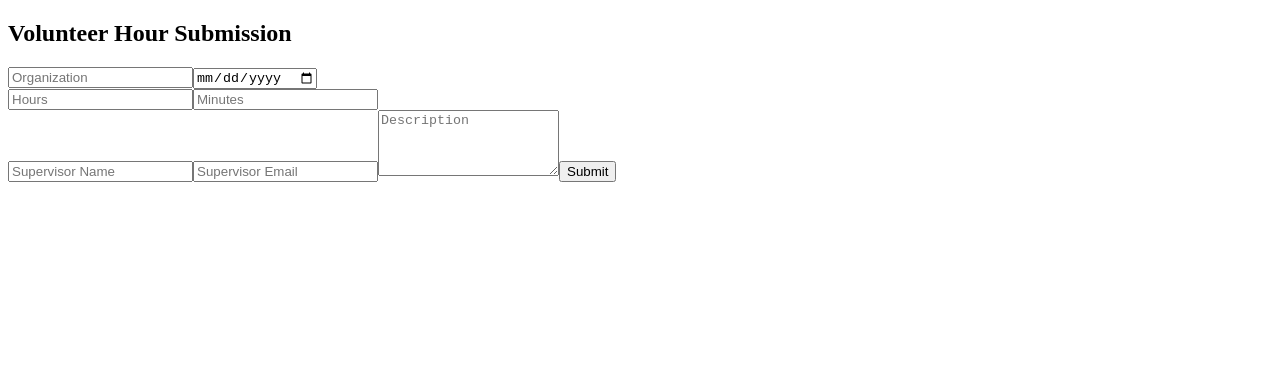
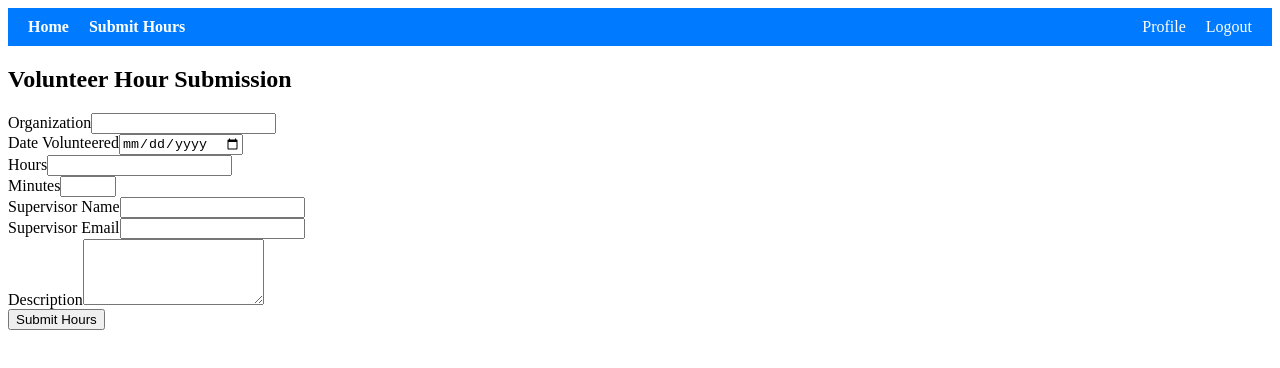
Before and after one commit to alexlehner3868/StudentVolunteerHoursManager-CloudProject, a React (Create React App) app in the folder frontend/: page /submit-hours in a window 1280 px wide. Shown: the top 368 px of the page. Built offline with nearby package versions, Linux system fonts and the light colour scheme.

Commit message:
Added two dashboards viewable from different users and Navbar

```diff
--- a/frontend/src/App.js
+++ b/frontend/src/App.js
@@ -1,12 +1,17 @@
 import React from 'react';
-import { BrowserRouter as Router, Routes, Route } from 'react-router-dom';
+import { BrowserRouter as Router, Routes, Route, Navigate } from 'react-router-dom';
+import Dashboard from './components/Dashboard';
 import SubmissionForm from './components/SubmissionForm';
+
+// Hardcode user type for now
+const userType = 'student'; // or 'counsellor'
 
 function App() {
   return (
     <Router>
       <Routes>
-        <Route path="/" element={<div><h1>Hello! Frontend is working. v2</h1></div>} />
+        <Route path="/" element={<Navigate to="/dashboard" replace />} />
+        <Route path="/dashboard" element={<Dashboard userType={userType} />} />
         <Route path="/submit-hours" element={<SubmissionForm />} />
       </Routes>
     </Router>
--- /dev/null
+++ b/frontend/src/components/Dashboard.js
@@ -0,0 +1,28 @@
+import React from 'react';
+import NavBar from './NavBar';
+
+function Dashboard({ userType }) {
+  const isStudent = userType === 'student';
+
+  return (
+    <div>
+      <NavBar userType={userType} />
+
+      <div style={{ padding: '20px' }}>
+        {isStudent ? (
+          <>
+            <h1>Student Dashboard</h1>
+            <p>Welcome, student! Here you can track your volunteer hours and submit new ones.</p>
+          </>
+        ) : (
+          <>
+            <h1>Guidance Counsellor Dashboard</h1>
+            <p>Welcome, counsellor! Review student submissions and manage records here.</p>
+          </>
+        )}
+      </div>
+    </div>
+  );
+}
+
+export default Dashboard;
--- /dev/null
+++ b/frontend/src/components/NavBar.js
@@ -0,0 +1,60 @@
+import React from 'react';
+import { Link } from 'react-router-dom';
+
+function NavBar({ userType }) {
+  const isStudent = userType === 'student';
+
+  const navStyle = {
+    backgroundColor: isStudent ? '#007bff' : '#6f42c1',
+    color: 'white',
+    display: 'flex',
+    justifyContent: 'space-between',
+    alignItems: 'center',
+    padding: '10px 20px',
+  };
+
+  const leftLinks = isStudent
+    ? [
+        { label: 'Home', path: '/dashboard' },
+        { label: 'Submit Hours', path: '/submit-hours' },
+      ]
+    : [
+        { label: 'Home', path: '/dashboard' },
+        { label: 'Review', path: '/review' },
+      ];
+
+  const rightLinks = [
+    { label: 'Profile', path: '/profile' },
+    { label: 'Logout', path: '/logout' },
+  ];
+
+  return (
+    <nav style={navStyle}>
+      <div style={{ display: 'flex', gap: '20px' }}>
+        {leftLinks.map(link => (
+          <Link
+            key={link.path}
+            to={link.path}
+            style={{ color: 'white', textDecoration: 'none', fontWeight: 'bold' }}
+          >
+            {link.label}
+          </Link>
+        ))}
+      </div>
+
+      <div style={{ display: 'flex', gap: '20px' }}>
+        {rightLinks.map(link => (
+          <Link
+            key={link.path}
+            to={link.path}
+            style={{ color: 'white', textDecoration: 'none' }}
+          >
+            {link.label}
+          </Link>
+        ))}
+      </div>
+    </nav>
+  );
+}
+
+export default NavBar;
--- a/frontend/src/components/SubmissionForm.js
+++ b/frontend/src/components/SubmissionForm.js
@@ -1,4 +1,5 @@
 import React, { useState } from "react";
+import NavBar from "./NavBar";
 
 const VolunteerSubmissionForm = () => {
   const [formData, setFormData] = useState({
@@ -12,6 +13,7 @@ const VolunteerSubmissionForm = () => {
   });
 
   const [message, setMessage] = useState("");
+  const [isSubmitting, setIsSubmitting] = useState(false);
 
   const handleChange = (e) => {
     const { name, value } = e.target;
@@ -21,6 +23,7 @@ const VolunteerSubmissionForm = () => {
   const handleSubmit = async (e) => {
     e.preventDefault();
     setMessage("");
+    setIsSubmitting(true);
 
     try {
       const res = await fetch("/api/submit-hours", {
@@ -47,91 +50,151 @@ const VolunteerSubmissionForm = () => {
     } catch (err) {
       console.error(err);
       setMessage("❌ Network error submitting form.");
+    } finally {
+      setIsSubmitting(false);
     }
   };
 
   return (
-    <div className="max-w-md mx-auto mt-10 bg-white shadow-lg rounded-xl p-6 border border-gray-200">
-      <h2 className="text-2xl font-semibold mb-4 text-center text-gray-800">
+    <div className="min-h-screen bg-gray-50">
+      {/* ✅ Student NavBar at top */}
+      <NavBar userType="student" />
+
+      <div className="flex justify-center items-start pt-10">
+        <div className="w-full max-w-lg bg-white shadow-2xl rounded-2xl p-8 border border-gray-100">
+          <h2 className="text-3xl font-semibold mb-6 text-center text-blue-700">
             Volunteer Hour Submission
           </h2>
-      <form className="space-y-3" onSubmit={handleSubmit}>
+
+          <form className="space-y-5" onSubmit={handleSubmit}>
+            <div>
+              <label className="block text-gray-700 mb-1 font-medium">
+                Organization
+              </label>
               <input
                 type="text"
                 name="organization"
-          placeholder="Organization"
                 value={formData.organization}
                 onChange={handleChange}
-          className="w-full border rounded-lg p-2"
+                required
+                className="w-full border border-gray-300 rounded-lg p-3 focus:ring-2 focus:ring-blue-400 focus:outline-none"
               />
+            </div>
+
+            <div>
+              <label className="block text-gray-700 mb-1 font-medium">
+                Date Volunteered
+              </label>
               <input
                 type="date"
                 name="date_volunteered"
                 value={formData.date_volunteered}
                 onChange={handleChange}
                 required
-          className="w-full border rounded-lg p-2"
+                className="w-full border border-gray-300 rounded-lg p-3 focus:ring-2 focus:ring-blue-400 focus:outline-none"
               />
-        <div className="flex gap-2">
+            </div>
+
+            <div className="flex gap-3">
+              <div className="w-1/2">
+                <label className="block text-gray-700 mb-1 font-medium">
+                  Hours
+                </label>
                 <input
                   type="number"
                   name="hours"
-            placeholder="Hours"
+                  min="0"
                   value={formData.hours}
                   onChange={handleChange}
                   required
-            className="w-1/2 border rounded-lg p-2"
+                  className="w-full border border-gray-300 rounded-lg p-3 focus:ring-2 focus:ring-blue-400 focus:outline-none"
                 />
+              </div>
+              <div className="w-1/2">
+                <label className="block text-gray-700 mb-1 font-medium">
+                  Minutes
+                </label>
                 <input
                   type="number"
                   name="minutes"
-            placeholder="Minutes"
+                  min="0"
+                  max="59"
                   value={formData.minutes}
                   onChange={handleChange}
                   required
-            className="w-1/2 border rounded-lg p-2"
+                  className="w-full border border-gray-300 rounded-lg p-3 focus:ring-2 focus:ring-blue-400 focus:outline-none"
                 />
               </div>
+            </div>
+
+            <div>
+              <label className="block text-gray-700 mb-1 font-medium">
+                Supervisor Name
+              </label>
               <input
                 type="text"
                 name="extern_sup_name"
-          placeholder="Supervisor Name"
                 value={formData.extern_sup_name}
                 onChange={handleChange}
-          className="w-full border rounded-lg p-2"
+                required
+                className="w-full border border-gray-300 rounded-lg p-3 focus:ring-2 focus:ring-blue-400 focus:outline-none"
               />
+            </div>
+
+            <div>
+              <label className="block text-gray-700 mb-1 font-medium">
+                Supervisor Email
+              </label>
               <input
                 type="email"
                 name="extern_sup_email"
-          placeholder="Supervisor Email"
                 value={formData.extern_sup_email}
                 onChange={handleChange}
-          className="w-full border rounded-lg p-2"
+                required
+                className="w-full border border-gray-300 rounded-lg p-3 focus:ring-2 focus:ring-blue-400 focus:outline-none"
               />
+            </div>
+
+            <div>
+              <label className="block text-gray-700 mb-1 font-medium">
+                Description
+              </label>
               <textarea
                 name="description"
-          placeholder="Description"
                 value={formData.description}
                 onChange={handleChange}
-          className="w-full border rounded-lg p-2"
                 rows={4}
+                required
+                className="w-full border border-gray-300 rounded-lg p-3 focus:ring-2 focus:ring-blue-400 focus:outline-none"
               ></textarea>
+            </div>
+
             <button
               type="submit"
-          className="w-full bg-blue-600 hover:bg-blue-700 text-white font-semibold rounded-lg py-2 transition"
+              disabled={isSubmitting}
+              className={`w-full text-white font-semibold rounded-lg py-3 transition
+                ${isSubmitting
+                  ? "bg-blue-300 cursor-not-allowed"
+                  : "bg-blue-600 hover:bg-blue-700"
+                }`}
             >
-          Submit
+              {isSubmitting ? "Submitting..." : "Submit Hours"}
             </button>
           </form>
+
           {message && (
-        <p
-          className={`mt-4 text-center font-medium ${
-            message.startsWith("✅") ? "text-green-600" : "text-red-600"
+            <div
+              className={`mt-6 text-center font-medium rounded-lg p-3 ${
+                message.startsWith("✅")
+                  ? "bg-green-100 text-green-700"
+                  : "bg-red-100 text-red-700"
               }`}
             >
               {message}
-        </p>
+            </div>
           )}
+        </div>
+      </div>
     </div>
   );
 };
```
Lines whose indentation alone changed are shown as unchanged.
